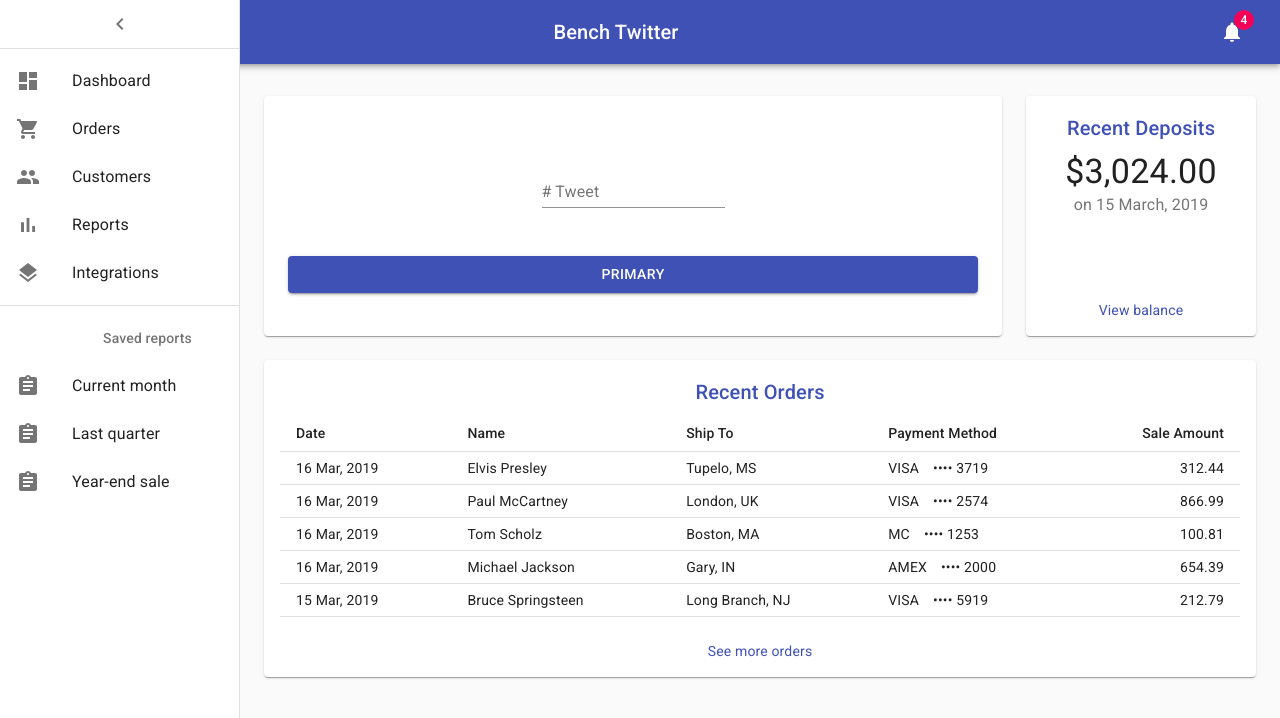
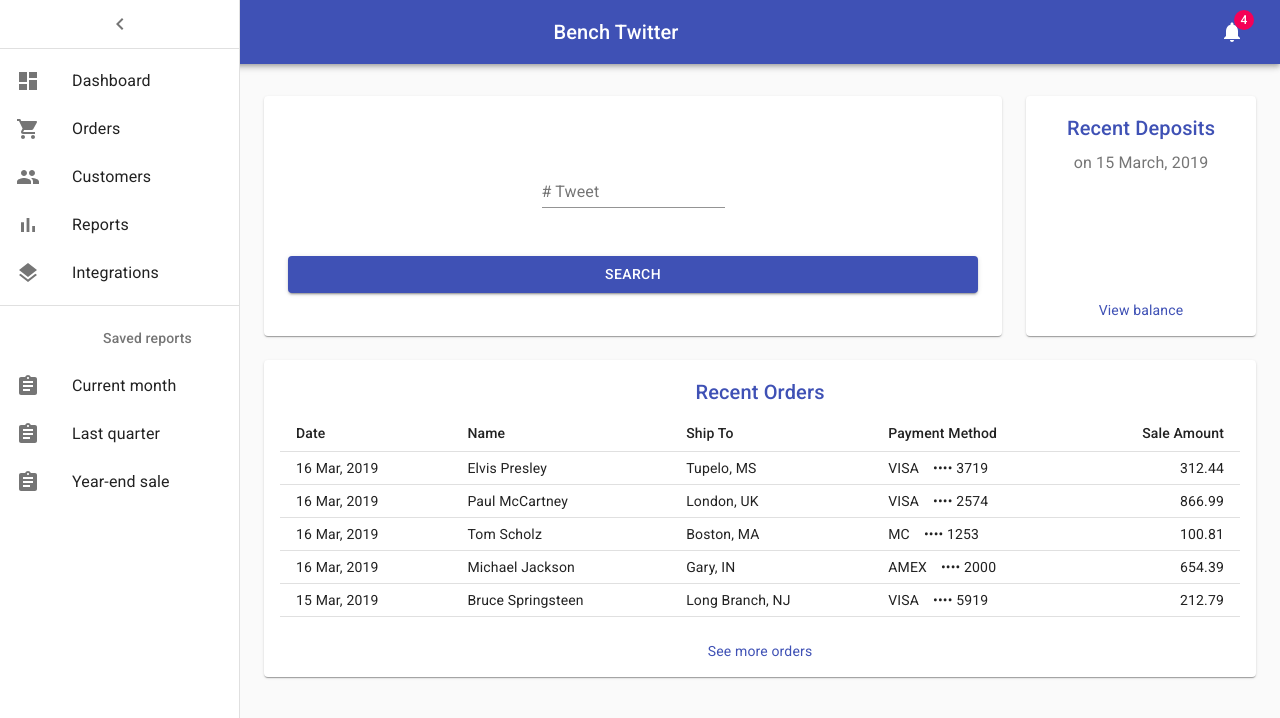
Before and after one commit to matthausen/twitter_demo, a React (Create React App) app in the folder frontend/: page / in a window 1280 px wide. Shown: the top 718 px of the page. Built offline with nearby package versions, Linux system fonts and the light colour scheme.

Commit message:
send and receive requets

```diff
--- a/frontend/src/components/Home/deposits.jsx
+++ b/frontend/src/components/Home/deposits.jsx
@@ -10,13 +10,14 @@
   },
 });
 
-export default function Deposits() {
+export default function Deposits(props) {
   const classes = useStyles();
+  const { tweet } = props;
   return (
     <React.Fragment>
       <Title>Recent Deposits</Title>
       <Typography component="p" variant="h4">
-        $3,024.00
+        {(tweet) ? tweet.tweet : null}
       </Typography>
       <Typography color="textSecondary" className={classes.depositContext}>
         on 15 March, 2019
--- a/frontend/src/components/Home/index.jsx
+++ b/frontend/src/components/Home/index.jsx
@@ -93,22 +93,26 @@
 
   const apiEndpoint = 'http://127.0.0.1:5000/';
 
+  const config = {
+    header: {
+      'Content-Type': 'application/json',
+      'Access-Control-Allow-Origin': '*'
+    }
+  }
+
   const data = {
     tweet: values.tweet
   };
 
-  const config = {
-    header: {
-      'Content-Type': 'application/json'
-    }
+  async function sendTweet() {
+    await axios.post(apiEndpoint, data, config)
+      .then(res => {
+        setResponse(res.data);
+      });
   }
 
-  async function sendTweet() {
-    const res = await axios.post(apiEndpoint, data, config)
-      .then(res => {
-        setResponse(res.data);
-        console.log(response);
-      });
+  if (response) {
+    console.log(response.tweet);
   }
 
   const handleDrawerOpen = () => {
@@ -120,7 +124,6 @@
 
   const handleChange = name => event => {
     setValues({ ...values, [name]: event.target.value });
-    sendTweet();
   };
 
   const fixedHeightPaper = clsx(classes.paper, classes.fixedHeight);
@@ -184,15 +187,23 @@
                     margin="normal"
                   />
                 </form>
-                <Button variant="contained" color="primary" className={classes.button}>
-                  Primary
+                <Button
+                  variant="contained"
+                  color="primary"
+                  className={classes.button}
+                  type="submit"
+                  onClick={sendTweet}
+                >
+                  Search
                 </Button>
               </Paper>
             </Grid>
             {/* Recent Deposits */}
             <Grid item xs={12} md={4} lg={3}>
               <Paper className={fixedHeightPaper}>
-                <Deposits />
+                <Deposits
+                  tweet={response}
+                />
               </Paper>
             </Grid>
             {/* Recent Orders */}
```
Also changed, not shown: 9 other files (tests, documents, lock files or other folders).
